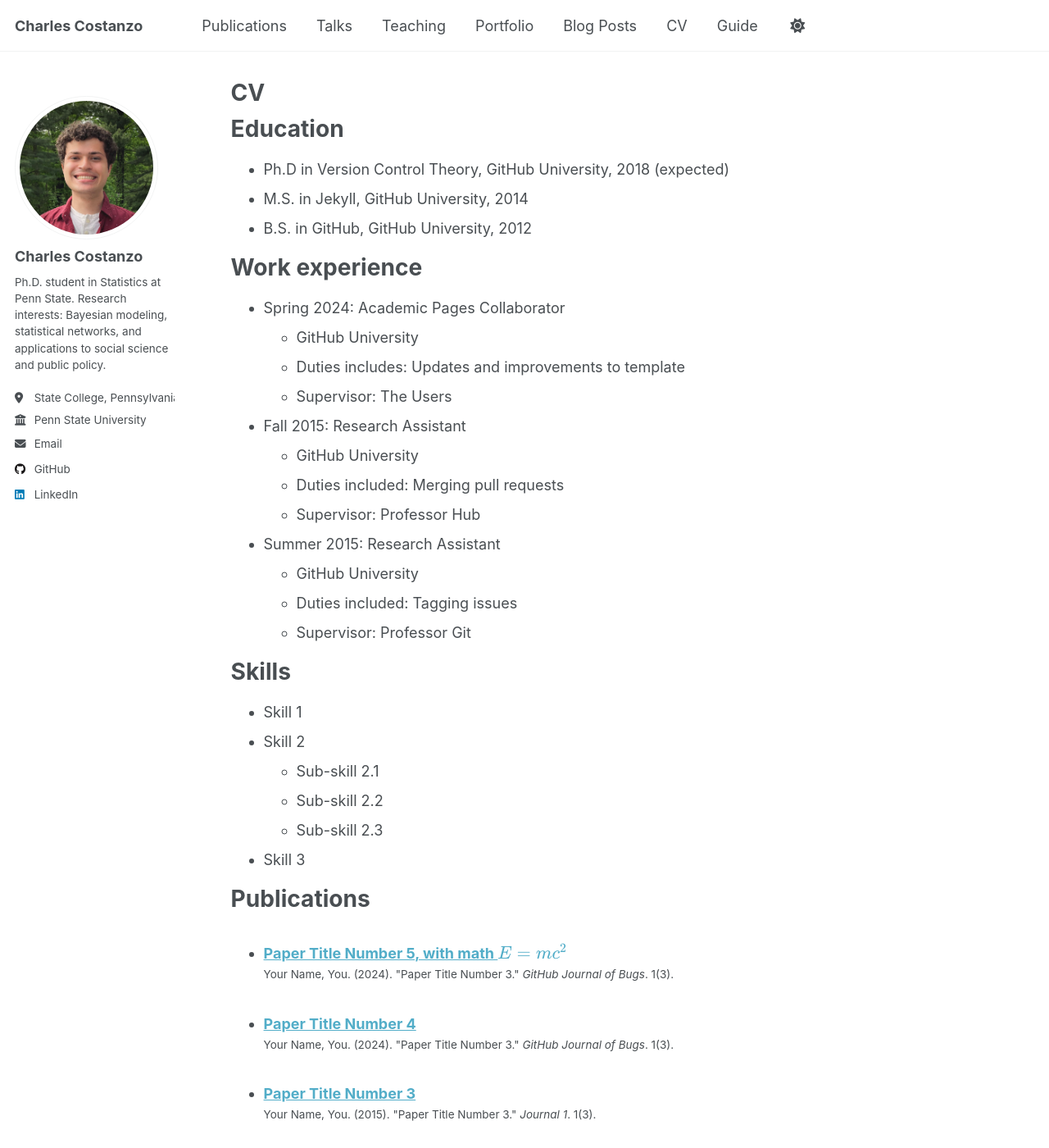
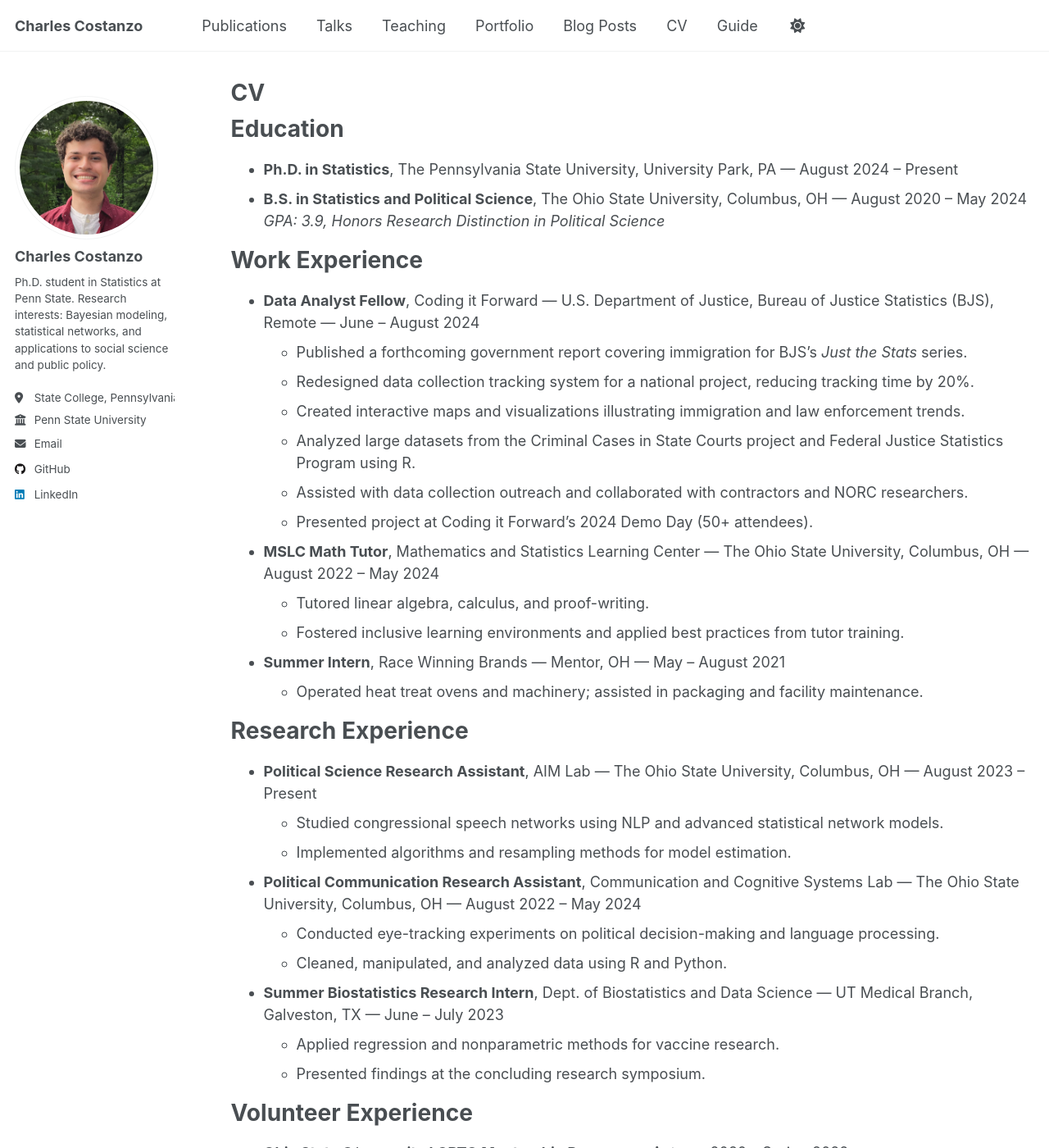
Before and after one commit to cgcostanzo/cgcostanzo.github.io, a Jekyll site: the page built from _pages/cv.md, in a window 1280 px wide and 1400 px high. Shown: the whole window at 82% size. Built offline with Jekyll 4.4.1, drawn with Linux system fonts in a browser that asks for light colours; a script that is not in the unit is left out; some of the changed text lies outside the part shown.

Commit message:
Update cv.md

```diff
--- a/_pages/cv.md
+++ b/_pages/cv.md
@@ -11,54 +11,84 @@
 
 Education
 ======
-* Ph.D in Version Control Theory, GitHub University, 2018 (expected)
-* M.S. in Jekyll, GitHub University, 2014
-* B.S. in GitHub, GitHub University, 2012
+* **Ph.D. in Statistics**, The Pennsylvania State University, University Park, PA — August 2024 – Present
+* **B.S. in Statistics and Political Science**, The Ohio State University, Columbus, OH — August 2020 – May 2024
+  *GPA: 3.9, Honors Research Distinction in Political Science*
 
-Work experience
+Work Experience
 ======
-* Spring 2024: Academic Pages Collaborator
-  * GitHub University
-  * Duties includes: Updates and improvements to template
-  * Supervisor: The Users
+* **Data Analyst Fellow**, Coding it Forward — U.S. Department of Justice, Bureau of Justice Statistics (BJS), Remote — June – August 2024
+  - Published a forthcoming government report covering immigration for BJS’s *Just the Stats* series.
+  - Redesigned data collection tracking system for a national project, reducing tracking time by 20%.
+  - Created interactive maps and visualizations illustrating immigration and law enforcement trends.
+  - Analyzed large datasets from the Criminal Cases in State Courts project and Federal Justice Statistics Program using R.
+  - Assisted with data collection outreach and collaborated with contractors and NORC researchers.
+  - Presented project at Coding it Forward’s 2024 Demo Day (50+ attendees).
 
-* Fall 2015: Research Assistant
-  * GitHub University
-  * Duties included: Merging pull requests
-  * Supervisor: Professor Hub
+* **MSLC Math Tutor**, Mathematics and Statistics Learning Center — The Ohio State University, Columbus, OH — August 2022 – May 2024
+  - Tutored linear algebra, calculus, and proof-writing.
+  - Fostered inclusive learning environments and applied best practices from tutor training.
 
-* Summer 2015: Research Assistant
-  * GitHub University
-  * Duties included: Tagging issues
-  * Supervisor: Professor Git
+* **Summer Intern**, Race Winning Brands — Mentor, OH — May – August 2021
+  - Operated heat treat ovens and machinery; assisted in packaging and facility maintenance.
+
+Research Experience
+======
+* **Political Science Research Assistant**, AIM Lab — The Ohio State University, Columbus, OH — August 2023 – Present
+  - Studied congressional speech networks using NLP and advanced statistical network models.
+  - Implemented algorithms and resampling methods for model estimation.
+
+* **Political Communication Research Assistant**, Communication and Cognitive Systems Lab — The Ohio State University, Columbus, OH — August 2022 – May 2024
+  - Conducted eye-tracking experiments on political decision-making and language processing.
+  - Cleaned, manipulated, and analyzed data using R and Python.
+
+* **Summer Biostatistics Research Intern**, Dept. of Biostatistics and Data Science — UT Medical Branch, Galveston, TX — June – July 2023
+  - Applied regression and nonparametric methods for vaccine research.
+  - Presented findings at the concluding research symposium.
+
+Volunteer Experience
+======
+* **Ohio State Q*mmunity LGBTQ Mentorship Program** — Autumn 2020 – Spring 2022
+  - Mentored fellow LGBTQ undergraduate students and facilitated weekly meetings.
+
+Extracurricular Activities
+======
+* **ASA DataFest @ OSU** — Spring 2023, 2024
+  - Analyzed over 1 million rows of data with a team of three; won Best Data Visualization award.
+* **Second Year Transformational Experience Program (STEP)** — August 2021 – November 2022
+  - Studied the 1994 Rwandan genocide; presented poster at STEP Expo.
+
+Honors & Awards
+======
+* Distinguished Graduate Fellowship in Statistics, Penn State — 2024/2025
+* Outstanding Senior Honors Thesis in Political Science, OSU — 2024
+* Undergraduate Research Scholarship, OSU — 2024
+* Best Data Visualization, ASA DataFest @ OSU — 2023, 2024
+* Eagle Scout, Boy Scouts of America — 2020
 
 Skills
 ======
-* Skill 1
-* Skill 2
-  * Sub-skill 2.1
-  * Sub-skill 2.2
-  * Sub-skill 2.3
-* Skill 3
+* **Programming & Statistical Computing:** R, RStudio, tidyverse, Python, SAS, SQL, JMP, Java, JAGS
+* **Statistical Methods:** Bayesian modeling, regression, network modeling, machine learning
 
 Publications
 ======
-  <ul>{% for post in site.publications reversed %}
-    {% include archive-single-cv.html %}
-  {% endfor %}</ul>
+<ul>{% for post in site.publications reversed %}
+  {% include archive-single-cv.html %}
+{% endfor %}</ul>
 
 Talks
 ======
-  <ul>{% for post in site.talks reversed %}
-    {% include archive-single-talk-cv.html  %}
-  {% endfor %}</ul>
+<ul>{% for post in site.talks reversed %}
+  {% include archive-single-talk-cv.html %}
+{% endfor %}</ul>
 
 Teaching
 ======
-  <ul>{% for post in site.teaching reversed %}
-    {% include archive-single-cv.html %}
-  {% endfor %}</ul>
+<ul>{% for post in site.teaching reversed %}
+  {% include archive-single-cv.html %}
+{% endfor %}</ul>
 
-Service and leadership
+Service & Leadership
 ======
-* Currently signed in to 43 different slack teams
+* Active participant in academic and mentoring programs.
```
